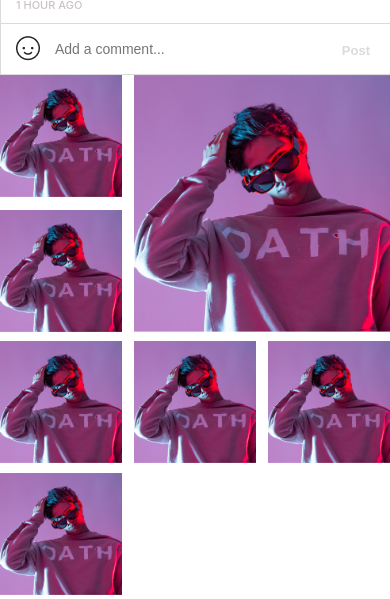
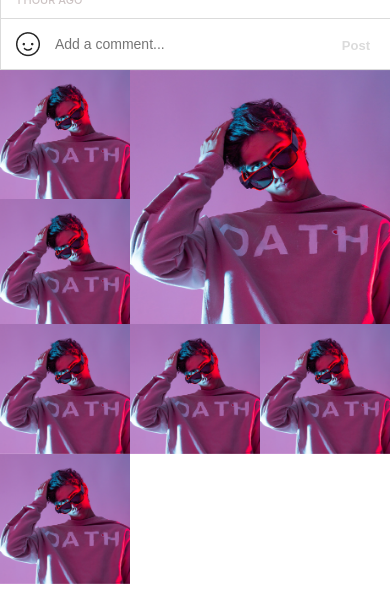
Before and after one commit to hamo123-vi/id-gram, a React (Create React App) app: page / in a window 390 px wide. Shown: the part 765-1364 px from the top of the page. Built offline with nearby package versions, Linux system fonts and the light colour scheme.

Commit message:
Explore corrected

```diff
--- a/src/components/Explore screen/Explore.js
+++ b/src/components/Explore screen/Explore.js
@@ -1,14 +1,14 @@
 import React from 'react';
 import '../../style/explore.css'
 import { FirstContainer } from './FirstContainer';
-import { SecondContainer } from './SecondContainer';
+import { SmallPostContainer } from './SmallPostContainer';
 
 export const Explore = () => {
 
     return(
         <div className='explore-screen'>
             <FirstContainer />
-            <SecondContainer />
+            <SmallPostContainer />
         </div>
     )
 }
--- a/src/components/Explore screen/SecondContainer.js
+++ b/src/components/Explore screen/SmallPostContainer.js
@@ -1,22 +1,22 @@
 import React from 'react';
 import '../../style/explore.css'
-import { Image } from '../../components/Home/Image'
+import { Image } from '../Home/Image'
 
-export const SecondContainer = () => {
+export const SmallPostContainer = () => {
 
     return(
         <div className='second-container'>
             <div class='small-post small-post-width'>
-                <Image />
+                <Image id='sp'/>
             </div>
             <div class='small-post small-post-width'>
-                <Image />
+                <Image id='sp'/>
             </div>
             <div class='small-post small-post-width'>
-                <Image />
+                <Image id='sp'/>
             </div>
             <div class='small-post small-post-width'>
-                <Image />
+                <Image id='sp'/>
             </div>
         </div>
     )
--- a/src/components/Home/Image.js
+++ b/src/components/Home/Image.js
@@ -2,10 +2,10 @@
 import '../../style/post.css';
 import image from '../../assets/1.png'
 
-export const Image = () => {
+export const Image = props => {
 
     return(
-        <div className='post-image-container'>
+        <div id={props.id} className='post-image-container'>
             <img src={image} alt='Error' className='post-image' />
         </div>
     )
--- a/src/style/explore.css
+++ b/src/style/explore.css
@@ -41,3 +41,21 @@
     width: 31.229%;
     padding-top:1.45vw
 }
+
+@media only screen and (max-width: 665px) {
+    .small-post-width, .first-one-container {
+        width: 33.33%;
+        padding: 0 !important;
+    }
+
+    .first-one-container {
+        align-items: flex-start;
+    }
+    .big-post {
+        width: 66.66%
+    }
+
+    .first-container, .big-post, #sp {
+        margin-bottom: -4.77px;
+    }
+}
--- a/src/style/post.css
+++ b/src/style/post.css
@@ -194,3 +194,9 @@
     outline: 0;
     border: 0;
 }
+
+@media only screen and (max-width: 665px) {
+    .post-image-container {
+        margin-bottom: -4.77px;
+    }
+}
```
